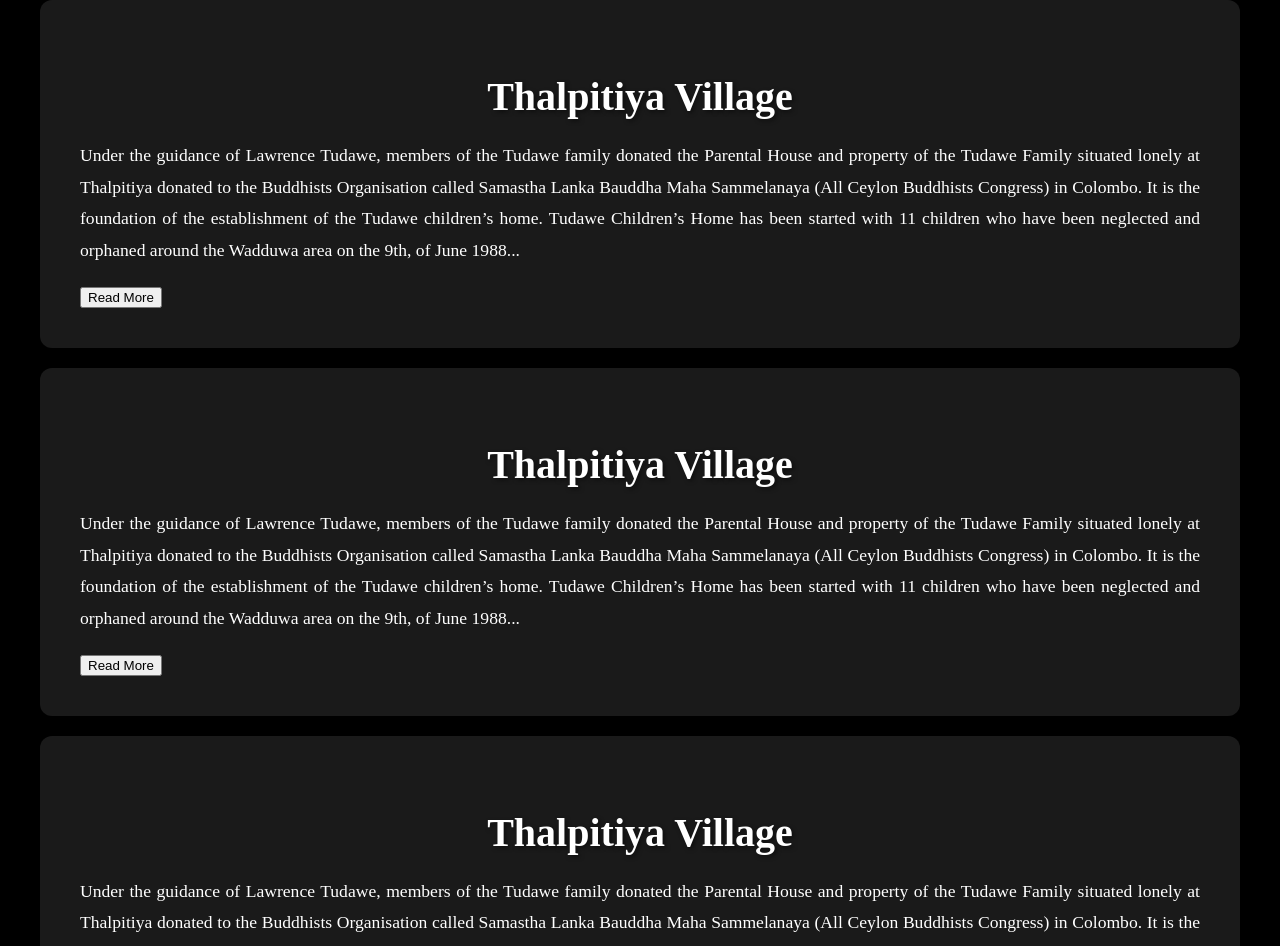
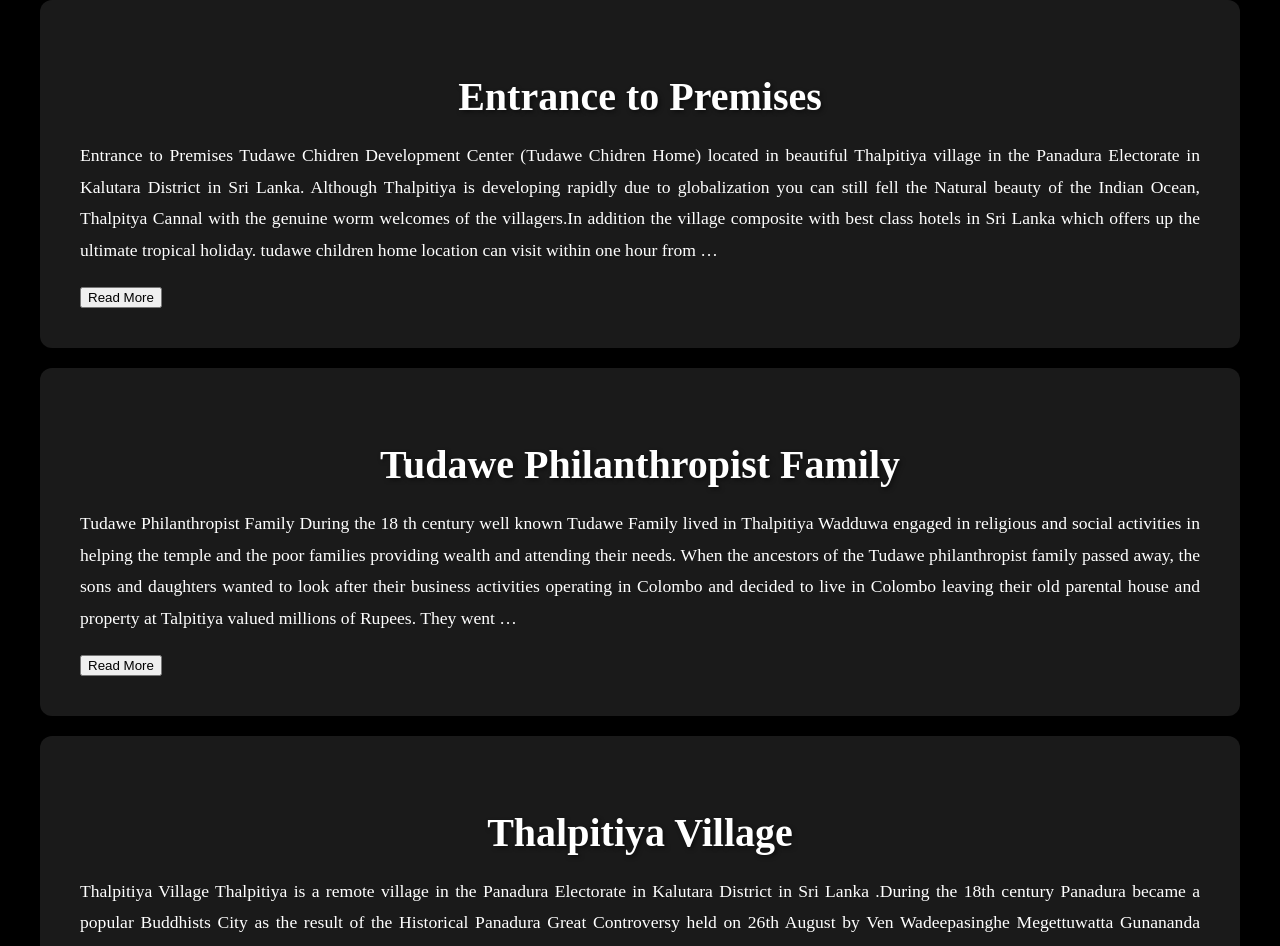
Before and after one commit to Dulan19/Thudawa_Website, a React (Create React App) app: page /Background in a window 1280 px wide. Shown: the part 1415-2361 px from the top of the page. Built offline with nearby package versions, Linux system fonts and the light colour scheme.

Commit message:
content
added all content to background page

```diff
--- a/src/pages/Background.jsx
+++ b/src/pages/Background.jsx
@@ -55,8 +55,8 @@ function Background() {
 
                         <ul><li>History</li>
                         <li>Natural Beauty</li>
-                        <li>Raja Maha Viharaya</li></ul><br/>
-                        Facilities
+                        <li>Raja Maha Viharaya</li>
+                        <li>Facilities</li></ul><br/>
                         According to the Folklores Thalpitiya village is a land that provided coconut oil for the Kotte Dalada Maligawa where the honorable
                         tooth relic was placed those days.
 
@@ -140,49 +140,58 @@ function Background() {
 
           <div className="section-container">
           <div className="intro-section">
-            <h2>Thalpitiya Village</h2>
-            <p>Under the guidance of  Lawrence Tudawe, members of the Tudawe family donated the Parental House and property of the Tudawe Family situated lonely at
-              Thalpitiya donated to the Buddhists Organisation called Samastha Lanka Bauddha Maha Sammelanaya (All Ceylon Buddhists Congress) in Colombo. It is the
-              foundation of the establishment of the Tudawe children’s home.
-              Tudawe Children’s Home has been started with 11 children who have been neglected and orphaned around the Wadduwa area on the 9th, of June 1988...</p>
+            <h2>Entrance to Premises</h2>
+            <p>Entrance to Premises Tudawe Chidren Development Center (Tudawe Chidren Home) located  in beautiful
+              Thalpitiya village in the Panadura Electorate in Kalutara District in Sri Lanka. Although Thalpitiya
+               is developing rapidly due to globalization you can still fell the  Natural beauty of the  Indian Ocean,
+               Thalpitya Cannal with the genuine worm welcomes of the villagers.In addition the village composite with
+               best class hotels in Sri Lanka which  offers up the ultimate tropical  holiday. tudawe children home location
+               can visit within one hour from …</p>
             <button onClick={() => setShow3(!show3)}>{show3 ? "Show Less" : "Read More"}
             </button>
-            {show3 && <p> by donating the property to the All Ceylon Buddhists Congress. It has been registered under…. on 01’st of June 1989. The first matron was
-              Miss. Yasawathi Jayawardhana. Since 1988 it has been a shelter for nearly 111 girls. most of them are now living in a good position in society.The
-              children’s home is controlled by a board of governors and the children are assigned to the home by the Department of Probation and Child Care Services.
-              1’st matron:  Miss Yasawathi Jayawardhana</p>}
+            {show3 && <p> the capital Colombo within 1 hour due to the development in the roadnetwork and trasport.If you are using
+              Public passport you can use bus with the destination preferably  Kaluathara  ,  Aluthgama or Mathugama travels in the
+              Galle Road. If you comming from Colombo,you can get down from the Thalpitya Junction located approximately 3 and half
+              kilo-meters away from the Panadura Town. Enternce to Daladawaththa TempleEnternce to Daladawaththa TempleAfter walking
+              around 700m down in the Daladawaththa Road to the Land Side you can see the Daladawaththa Temple.It is a historical temple
+               provided shelter to safeguard the sacred Tooth Relic of Lord Buddha hidden in a huge tree at the Thalpitiya Temple premises.
+               Then you have to turn Right and walk along the Central road (Mada Para) around 250 m until you see the entrance of the Tudawe
+                Childrean Home. You can use the Train and get down in Pinwattha or Wadduwa Stations  and come to Galle Road.if you are at Pinawattha
+                 you have to travel further to Galle direction and If you are at  Wadduwa you have to travel to the direction of Colombo. If you are
+                  already in the ….. Happy traverelling and Tudawe Family waiting to see you there… [googlerouteplaner=2]</p>}
+          </div>
+          </div>
+
+          <div className="section-container">
+          <div className="intro-section">
+            <h2>Tudawe Philanthropist Family</h2>
+            <p>Tudawe Philanthropist Family During the 18 th century well known Tudawe Family lived in Thalpitiya Wadduwa engaged in religious and social
+              activities in helping the temple and the poor families providing wealth and attending their needs. When the ancestors of the Tudawe philanthropist
+              family passed away, the sons and daughters wanted to look after their business activities operating in Colombo and decided to live in Colombo leaving
+               their old parental house and property at Talpitiya valued millions of Rupees. They went …</p>
+            <button onClick={() => setShow4(!show4)}>{show4 ? "Show Less" : "Read More"}
+            </button>
+            {show4 && <p> Colombo and lived because it was very convenient to run their business enterprises. Late Lawrence Tudawe encouraged the other family members
+              of the Tudawe family to donate the parental House and Property to a religious organization in the Country.A family friend Francis Wanigersekera suggested
+               that the Parental House and Prioperty of Tudawe Family situated lonely at Thalpitiya should be donated to the Buddhists Organisation called Samastha Lanka
+               Bauddha Maha Sammelanaya (All Ceylon Buddhists Congress) in Colombo . At a discussion of all family members decided unanimously to donate their parental
+               house and property to this Religious and Social Organization.</p>}
           </div>
           </div>
 
           <div className="section-container">
           <div className="intro-section">
             <h2>Thalpitiya Village</h2>
-            <p>Under the guidance of  Lawrence Tudawe, members of the Tudawe family donated the Parental House and property of the Tudawe Family situated lonely at
-              Thalpitiya donated to the Buddhists Organisation called Samastha Lanka Bauddha Maha Sammelanaya (All Ceylon Buddhists Congress) in Colombo. It is the
-              foundation of the establishment of the Tudawe children’s home.
-              Tudawe Children’s Home has been started with 11 children who have been neglected and orphaned around the Wadduwa area on the 9th, of June 1988...</p>
-            <button onClick={() => setShow4(!show4)}>{show4 ? "Show Less" : "Read More"}
-            </button>
-            {show4 && <p> by donating the property to the All Ceylon Buddhists Congress. It has been registered under…. on 01’st of June 1989. The first matron was
-              Miss. Yasawathi Jayawardhana. Since 1988 it has been a shelter for nearly 111 girls. most of them are now living in a good position in society.The
-              children’s home is controlled by a board of governors and the children are assigned to the home by the Department of Probation and Child Care Services.
-              1’st matron:  Miss Yasawathi Jayawardhana</p>}
-          </div>
-          </div>
-
-          <div className="section-container">
-          <div className="intro-section">
-            <h2>Thalpitiya Village</h2>
-            <p>Under the guidance of  Lawrence Tudawe, members of the Tudawe family donated the Parental House and property of the Tudawe Family situated lonely at
-              Thalpitiya donated to the Buddhists Organisation called Samastha Lanka Bauddha Maha Sammelanaya (All Ceylon Buddhists Congress) in Colombo. It is the
-              foundation of the establishment of the Tudawe children’s home.
-              Tudawe Children’s Home has been started with 11 children who have been neglected and orphaned around the Wadduwa area on the 9th, of June 1988...</p>
+            <p>Thalpitiya Village Thalpitiya is a remote village in the Panadura Electorate in Kalutara District in Sri Lanka .During the 18th century Panadura became a popular
+              Buddhists City as the result of the Historical Panadura Great Controversy held on 26th August by Ven Wadeepasinghe Megettuwatta Gunananda Nayaka Thera an erudite
+              Buddhist scholar lived in the country to save Sri Lanka Buddhasasanaya from missionary workers during the 18th Century invasion by the British Government. Thalpitiya
+              village in Wadduwa Police area became very popular …</p>
             <button onClick={() => setShow5(!show5)}>{show5 ? "Show Less" : "Read More"}
             </button>
-            {show5 && <p> by donating the property to the All Ceylon Buddhists Congress. It has been registered under…. on 01’st of June 1989. The first matron was
-              Miss. Yasawathi Jayawardhana. Since 1988 it has been a shelter for nearly 111 girls. most of them are now living in a good position in society.The
-              children’s home is controlled by a board of governors and the children are assigned to the home by the Department of Probation and Child Care Services.
-              1’st matron:  Miss Yasawathi Jayawardhana</p>}
+            {show5 && <p> among the inhabitants in the past as the bhikkus lived in the Thalpitiya temple provided shelter to safeguard the sacred Tooth relic of Lord Buddha
+               hidden in a huge tree at the Thalpitiya Temple premises. Subsequently the sacred tooth relics was taken away to down south. Thereafter it was taken to Kandy
+                and kept at the Dalada Maligawa the palace of Sri Wickramarajasinghe the last king who was captured by the British Army. So that thalpitiya temple is very
+                precious wealth for the villagers.</p>}
           </div>
           </div>
 
--- a/src/pages/Stylings/Background.css
+++ b/src/pages/Stylings/Background.css
@@ -73,7 +73,7 @@
 }
 
 table, th, td {
-  border: 1px solid black;
+  border: 0.1px solid rgb(217, 131, 36);
 }
 
 /* Animations */
```
